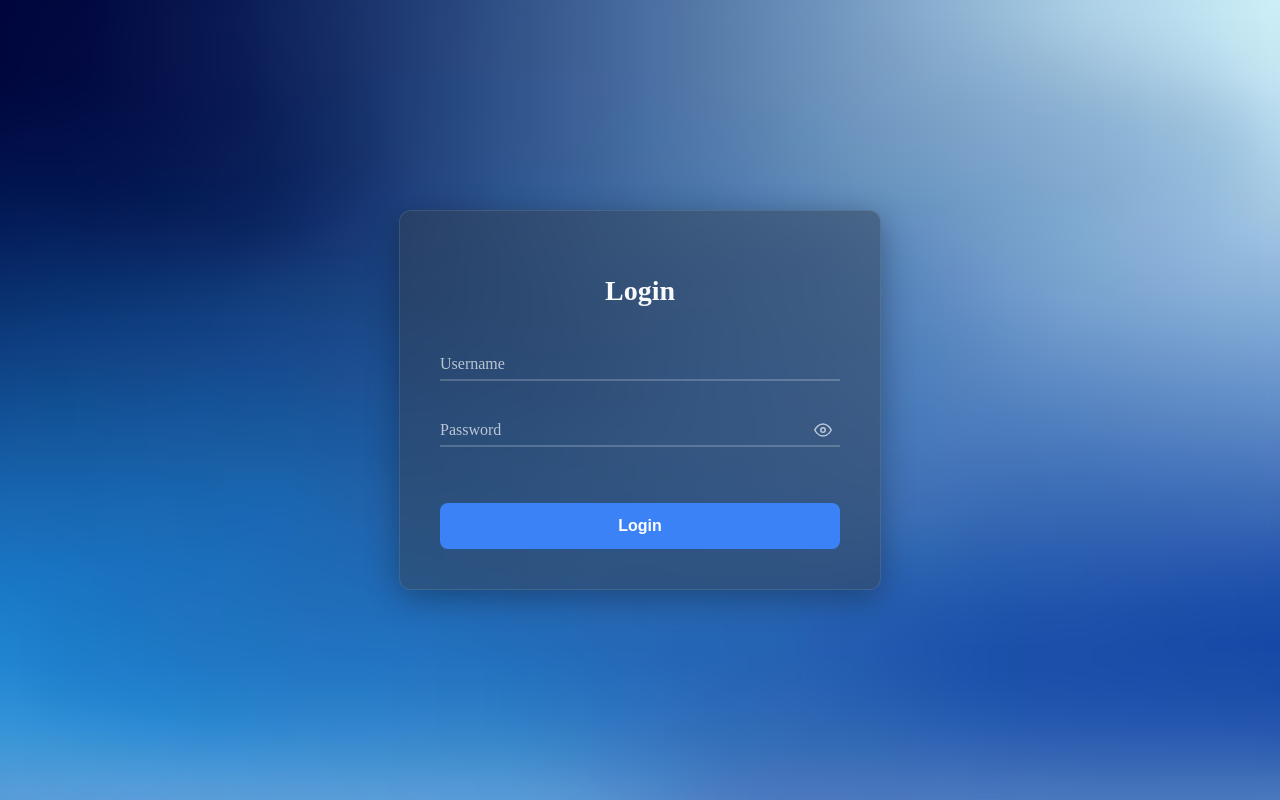
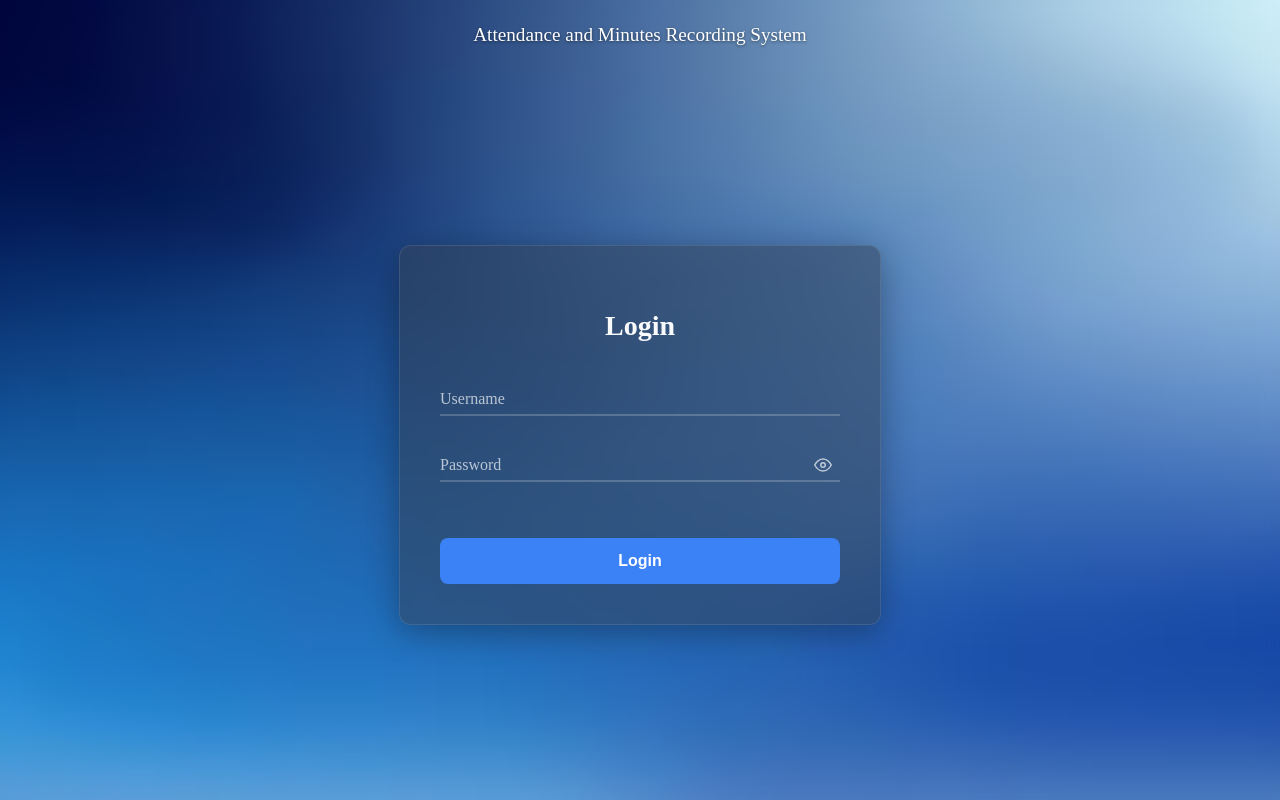
Before and after one commit to ligaya-milangela/sys-integ, a React (Create React App) app in the folder frontend/: page /login in a window 1280 px wide. Built offline with nearby package versions, Linux system fonts and the light colour scheme.

Commit message:
added system name

```diff
--- a/frontend/src/pages/auth/login.js
+++ b/frontend/src/pages/auth/login.js
@@ -37,9 +37,27 @@ export default function Login() {
       backgroundPosition: 'center',
       backgroundRepeat: 'no-repeat',
       display: 'flex',
-      justifyContent: 'center',
+      flexDirection: 'column',
       alignItems: 'center'
     }}>
+
+      <div style={{
+        width: '100%',
+        padding: '1.5rem 0',
+        textAlign: 'center',
+        zIndex: 1
+      }}>
+        <h1 style={{
+          color: 'white',
+          fontSize: '1.2rem',
+          fontWeight: '500',
+          margin: 0,
+          textShadow: '0 1px 3px rgba(0, 0, 0, 0.5)'
+        }}>
+          Attendance and Minutes Recording System
+        </h1>
+      </div>
+
       <div style={{
         position: 'absolute',
         top: 0,
@@ -51,6 +69,13 @@ export default function Login() {
         zIndex: 0
       }} />
 
+      <div style={{
+        flex: 1,
+        display: 'flex',
+        justifyContent: 'center',
+        alignItems: 'center',
+        width: '100%'
+      }}>
         <form onSubmit={handleLogin} style={{
           position: 'relative',
           width: '90%',
@@ -236,5 +261,6 @@ export default function Login() {
           </button>
         </form>
       </div>
+    </div>
   );
 }
```
Also changed, not shown: 7 other files (tests, documents, lock files or other folders). Lines whose indentation alone changed are shown as unchanged.
